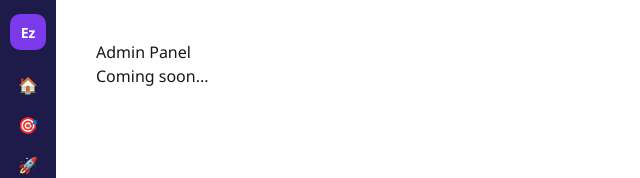
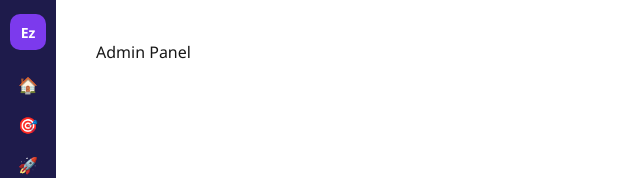
Before and after one commit to sharmakhushal22-eng/ezer-hrms, a Next.js app: page /dashboard/admin in a window 1280 px wide. Shown: the top 178 px of the page, without its empty margins (0-640 px from the left). Built offline with nearby package versions, Linux system fonts and the light colour scheme.

Commit message:
Update page.tsx
Fix page imports

```diff
--- a/app/dashboard/admin/page.tsx
+++ b/app/dashboard/admin/page.tsx
@@ -1,4 +1,4 @@
 'use client'
 export default function AdminPage() {
-  return <div style={{padding:'40px'}}><h1>Admin Panel</h1><p>Coming soon...</p></div>
+  return <div style={{padding:'40px'}}><h1>Admin Panel</h1></div>
 }
```
